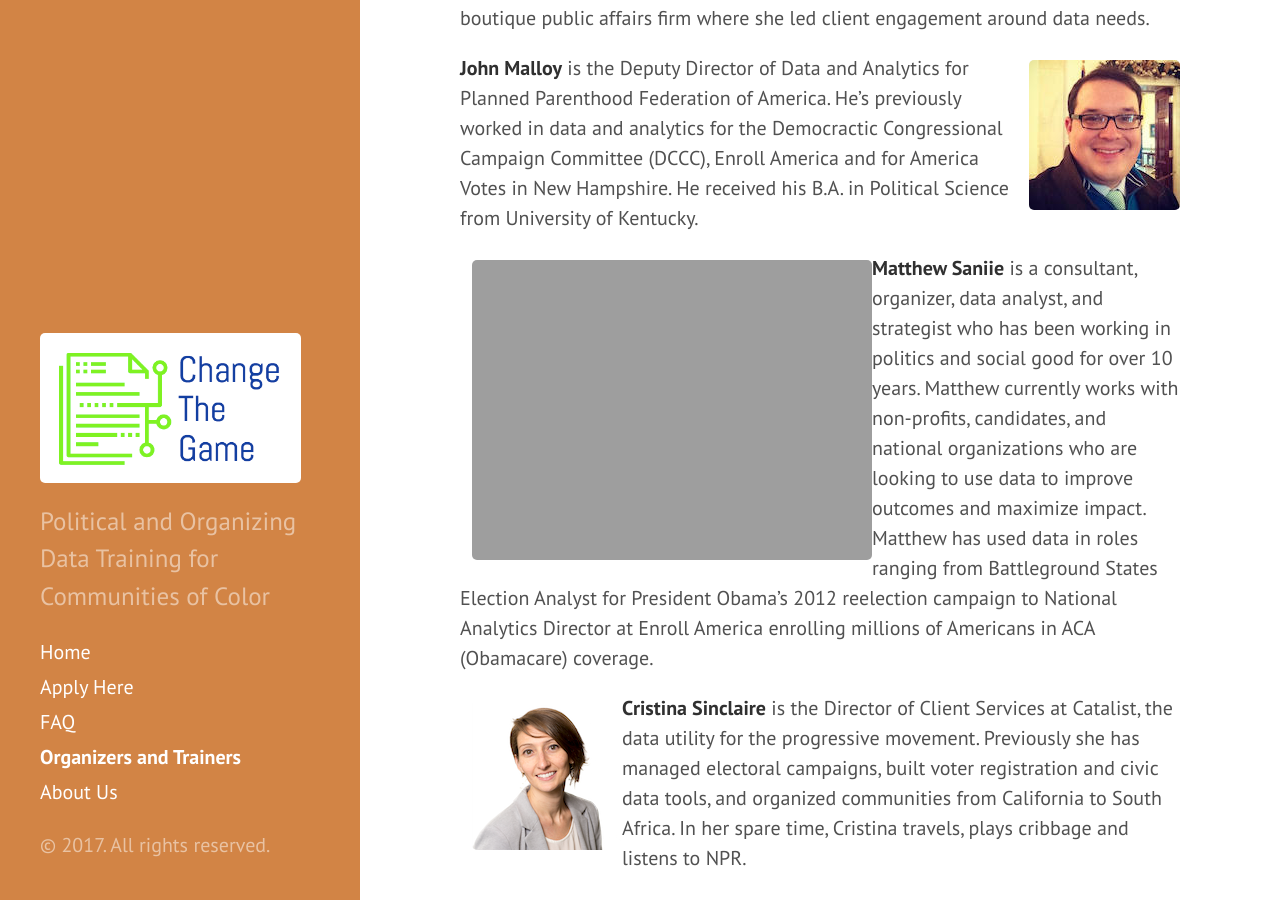
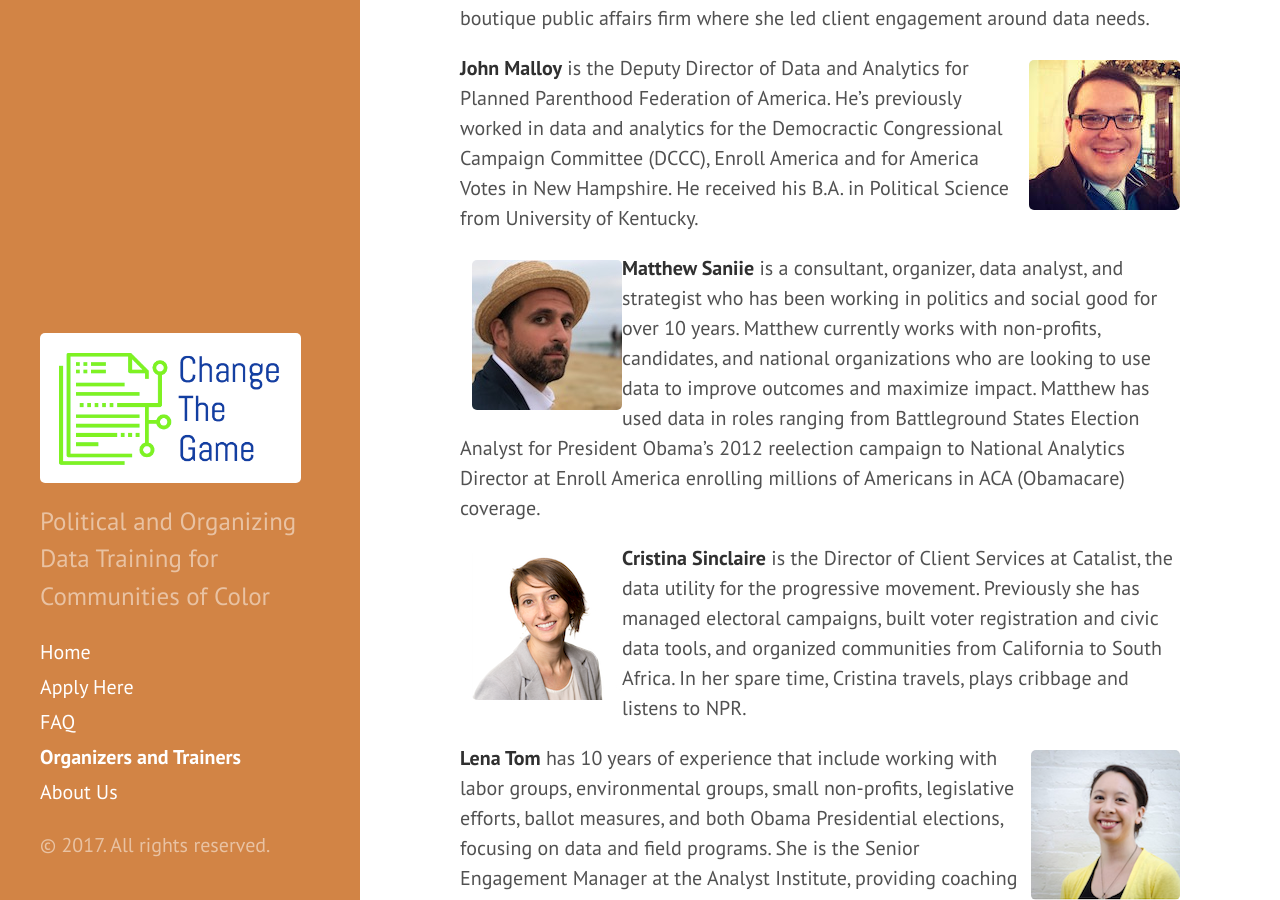
Before and after one commit to anniejw6/changethegame_site, a Jekyll site: the page built from trainers.md, in a window 1280 px wide and 900 px high, scrolled down 3152 px. Built offline with Jekyll 4.4.1, drawn with Linux system fonts in a browser that asks for light colours.

Commit message:
Update trainers.md

```diff
--- a/trainers.md
+++ b/trainers.md
@@ -20,7 +20,8 @@
 ![Jennifer Cervella]({{ site.url }}/public/Jenn.jpg){:style="float: left;margin-right: 12px;margin-top: 7px;"}
 **Jennifer Cervella** is the Data and Targeting Director at AFSCME International. Previously, she worked in data for the Texas Democratic Party. Jenn is a vital part of the data practitioner community, developing and maintaining a variety of data communications groups.
 
-![Dheeraj Chand]({{ site.url }}/public/Dheeraj.jpg){:style="float: left;margin-right: 12px;margin-top: 7px;"} **Dheeraj Chand** was born in Queens, New York, and grew up traveling all over Asia because of his father’s job. It was traveling all over the world like this that made him start to question the relationships between boundaries, physical geography, culture and ethnic identity, all of which became relevant when he began working in Democratic analytics and spatial analysis. He has worked for polling firms, labour unions, CRM software manufacturers and is currently working for a technology firm trying to revolutionise humanitarian aid, Mautinoa, where he serves as Head of Data and Analytics. Dheeraj is constantly learning more about geography, geospatial statistics and software engineering, and when he’s not doing that, he is avidly studying Ving Tsun Kung Fu at Moy Yat Kung Fu Academy, playing his guitar and spending time with his wife.
+![Dheeraj Chand]({{ site.url }}/public/Dheeraj.jpg){:style="float: left;margin-right: 12px;margin-top: 7px;"}
+**Dheeraj Chand** was born in Queens, New York, and grew up traveling all over Asia because of his father’s job. It was traveling all over the world like this that made him start to question the relationships between boundaries, physical geography, culture and ethnic identity, all of which became relevant when he began working in Democratic analytics and spatial analysis. He has worked for polling firms, labour unions, CRM software manufacturers and is currently working for a technology firm trying to revolutionise humanitarian aid, Mautinoa, where he serves as Head of Data and Analytics. Dheeraj is constantly learning more about geography, geospatial statistics and software engineering, and when he’s not doing that, he is avidly studying Ving Tsun Kung Fu at Moy Yat Kung Fu Academy, playing his guitar and spending time with his wife.
 
 ![Bridgit Donnely]({{ site.url }}/public/Bridgit.jpg){:style="float: right;margin-left: 12px;margin-top: 7px;"}
 **Bridgit Donnely** has years of experience in data, including as a Data Bootcamp coordinator for New Organizing Institute. She has worked for Presidential campaigns and non-profits and has a degree in Public Policy from the University of Chicago. She also worked with the Data Science for Social Good program.
@@ -39,7 +40,8 @@
 ![John Malloy]({{ site.url }}/public/john2.jpg){:style="float: right;margin-left: 12px;margin-top: 7px;"}
 **John Malloy** is the Deputy Director of Data and Analytics for Planned Parenthood Federation of America. He's previously worked in data and analytics for the Democractic Congressional Campaign Committee (DCCC), Enroll America and for America Votes in New Hampshire. He received his B.A. in Political Science from University of Kentucky.
 
-![Matthew Saniie]({{ site.url }}/public/Saniee.jpeg){:style="float: left;margin-left: 12px;margin-top: 7px;"} **Matthew Saniie** is a consultant, organizer, data analyst, and strategist who has been working in politics and social good for over 10 years. Matthew currently works with non-profits, candidates, and national organizations who are looking to use data to improve outcomes and maximize impact. Matthew has used data in roles ranging from Battleground States Election Analyst for President Obama's 2012 reelection campaign to National Analytics Director at Enroll America enrolling millions of Americans in ACA (Obamacare) coverage.
+![Matthew Saniie]({{ site.url }}/public/Saniie2.jpg){:style="float: left;margin-left: 12px;margin-top: 7px;"}
+**Matthew Saniie** is a consultant, organizer, data analyst, and strategist who has been working in politics and social good for over 10 years. Matthew currently works with non-profits, candidates, and national organizations who are looking to use data to improve outcomes and maximize impact. Matthew has used data in roles ranging from Battleground States Election Analyst for President Obama's 2012 reelection campaign to National Analytics Director at Enroll America enrolling millions of Americans in ACA (Obamacare) coverage.
 
 ![Cristina Sinclaire]({{ site.url }}/public/Cristina.png){:style="float: left;margin-left: 12px;margin-top: 7px;"}
 **Cristina Sinclaire** is the Director of Client Services at Catalist, the data utility for the progressive movement. Previously she has managed electoral campaigns, built voter registration and civic data tools, and organized communities from California to South Africa. In her spare time, Cristina travels, plays cribbage and listens to NPR.
```
